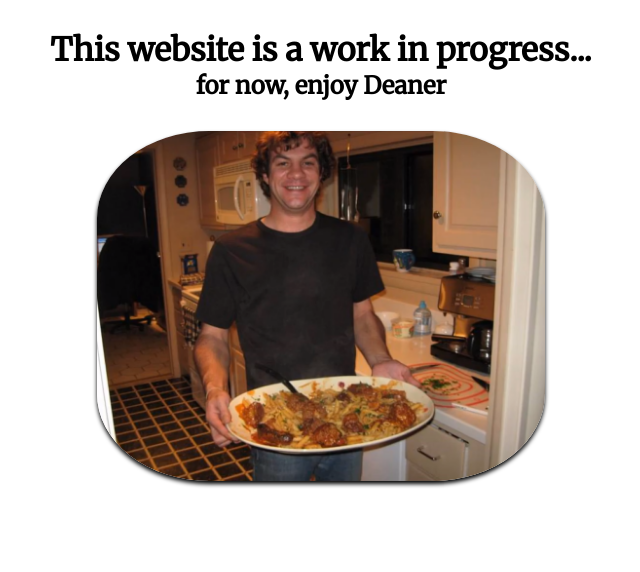
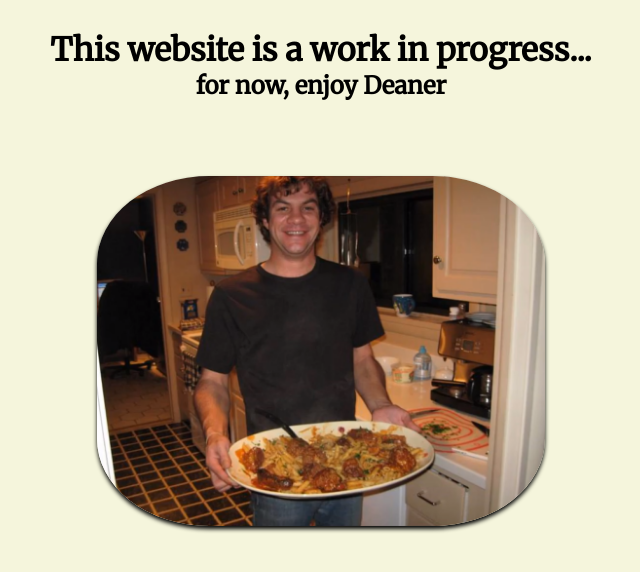
Before and after one commit to Johna321/johna321.github.io, a plain HTML site: page index.html in a window 1280 px wide. Shown: the whole page, without its empty margins (319-959 px from the left). Drawn offline with Linux system fonts and the light colour scheme.

Commit message:
something more precious than fine ore, baby

```diff
--- a/index.css
+++ b/index.css
@@ -6,6 +6,7 @@
 
 body {
 	font-family: 'Merriweather', serif;
+	background-color: #f5f5dc;
 }
 
 main {
@@ -18,7 +19,7 @@ main {
 
 
 .header {
-	margin-bottom: 30px;
+	margin-bottom: 75px;
 	text-align: center;
 	margin-top: 30px;
 }
```
